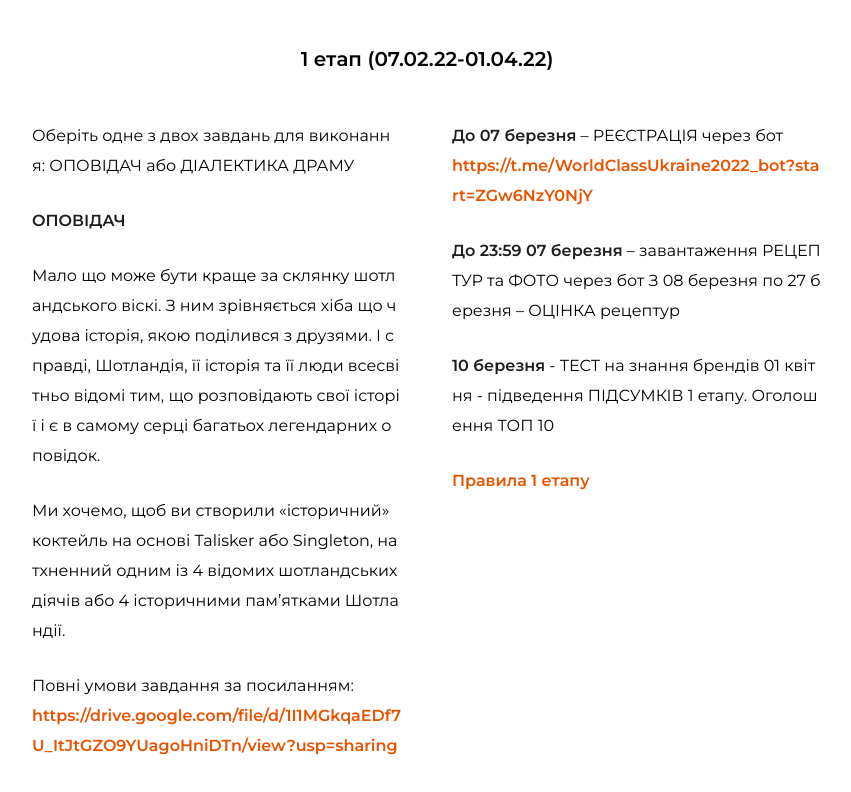
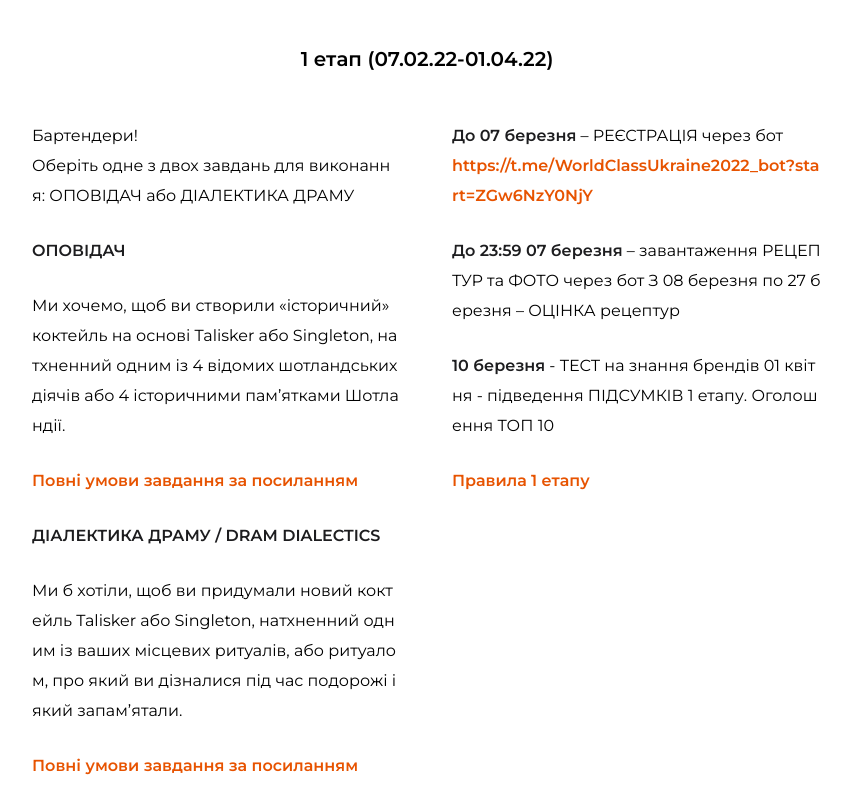
Before and after one commit to EvgenijZ/worldclass, a Next.js app: page /timetable in a window 1280 px wide. Shown: the part 240-1032 px from the top of the page, without its empty margins (213-1064 px from the left). Built offline with nearby package versions, Linux system fonts and the light colour scheme.

Commit message:
Update rules

```diff
--- a/components/footer.jsx
+++ b/components/footer.jsx
@@ -13,7 +13,7 @@
 						height='28'
 					/>
 					<p className={footer_style.company__copyright}>
-						ООО &quot;Баядера Логистик&quot;
+						ТОВ &quot;Баядера Логістик&quot;
 					</p>
 				</div>
 				<nav className={footer_style.navigation}>
--- a/components/order.jsx
+++ b/components/order.jsx
@@ -38,7 +38,7 @@
 				</div>
 			</div>
 			<Image
-				src='/static/images/order-bg-min.jpeg'
+				src='/static/images/order-bg-min2.jpg'
 				alt='Worldclass logotype'
 				layout='fill'
 				className={order_style.order__bg}
--- a/pages/timetable.jsx
+++ b/pages/timetable.jsx
@@ -25,18 +25,12 @@
 									<div className={page_style.page__col}>
 										<div className={page_style.page__content}>
 											<p>
-												Оберіть одне з двох завдань для виконання: ОПОВІДАЧ або
-												ДІАЛЕКТИКА ДРАМУ
+												Бартендери!
+												<br /> Оберіть одне з двох завдань для виконання:
+												ОПОВІДАЧ або ДІАЛЕКТИКА ДРАМУ
 											</p>
 											<p>
 												<b>ОПОВІДАЧ</b>
-											</p>
-											<p>
-												Мало що може бути краще за склянку шотландського віскі.
-												З ним зрівняється хіба що чудова історія, якою поділився
-												з друзями. І справді, Шотландія, її історія та її люди
-												всесвітньо відомі тим, що розповідають свої історії і є
-												в самому серці багатьох легендарних оповідок.
 											</p>
 											<p>
 												Ми хочемо, щоб ви створили «історичний» коктейль на
@@ -45,40 +39,25 @@
 												Шотландії.
 											</p>
 											<p>
-												Повні умови завдання за посиланням:
-												<br />
 												<Link href='https://drive.google.com/file/d/1I1MGkqaEDf7U_ItJtGZO9YUagoHniDTn/view?usp=sharing'>
 													<a className={page_style.link} target='_blank'>
-														https://drive.google.com/file/d/1I1MGkqaEDf7U_ItJtGZO9YUagoHniDTn/view?usp=sharing
+														Повні умови завдання за посиланням
 													</a>
 												</Link>
 											</p>
 											<p>
-												<b>ДІАЛЕКТИКА ДРАМУ</b>
+												<b>ДІАЛЕКТИКА ДРАМУ / DRAM DIALECTICS</b>
 											</p>
 											<p>
-												Коли ви подорожуєте, навігація по мережі дивацтв, правил
-												і культурних звичаїв у незнайомому місці може бути
-												незрозумілою. Однак, як тільки ви дізнаєтеся про те, як
-												все влаштовано, маленькі місцеві дивацтва, які спочатку
-												такі страшні, незабаром починають викликати прихильність
-												і пропонують мандрівникам глибше розуміння того чи
-												іншого місця.
+												Ми б хотіли, щоб ви придумали новий коктейль Talisker
+												або Singleton, натхненний одним із ваших місцевих
+												ритуалів, або ритуалом, про який ви дізналися під час
+												подорожі і який запам’ятали.
 											</p>
 											<p>
-												Саме це знання, що історію місця можна розповісти за
-												допомогою його ритуалів, надихнуло на цей виклик. Ми б
-												хотіли, щоб ви придумали новий коктейль Talisker або
-												Singleton, натхненний одним із ваших місцевих ритуалів,
-												або ритуалом, про який ви дізналися під час подорожі і
-												який запам’ятали.
-											</p>
-											<p>
-												Повні умови завдання за посиланням:
-												<br />
 												<Link href='https://drive.google.com/file/d/1-0fJQMObQbff4caPqGgOW8QKeS6rEpDn/view?usp=sharing'>
 													<a className={page_style.link} target='_blank'>
-														https://drive.google.com/file/d/1-0fJQMObQbff4caPqGgOW8QKeS6rEpDn/view?usp=sharing
+														Повні умови завдання за посиланням
 													</a>
 												</Link>
 											</p>
```
Also changed, not shown: pages/brands.jsx (+15 -0 lines), public/static/images/order-bg-min2.jpg (added), 1 other file (tests, documents, lock files or other folders).
